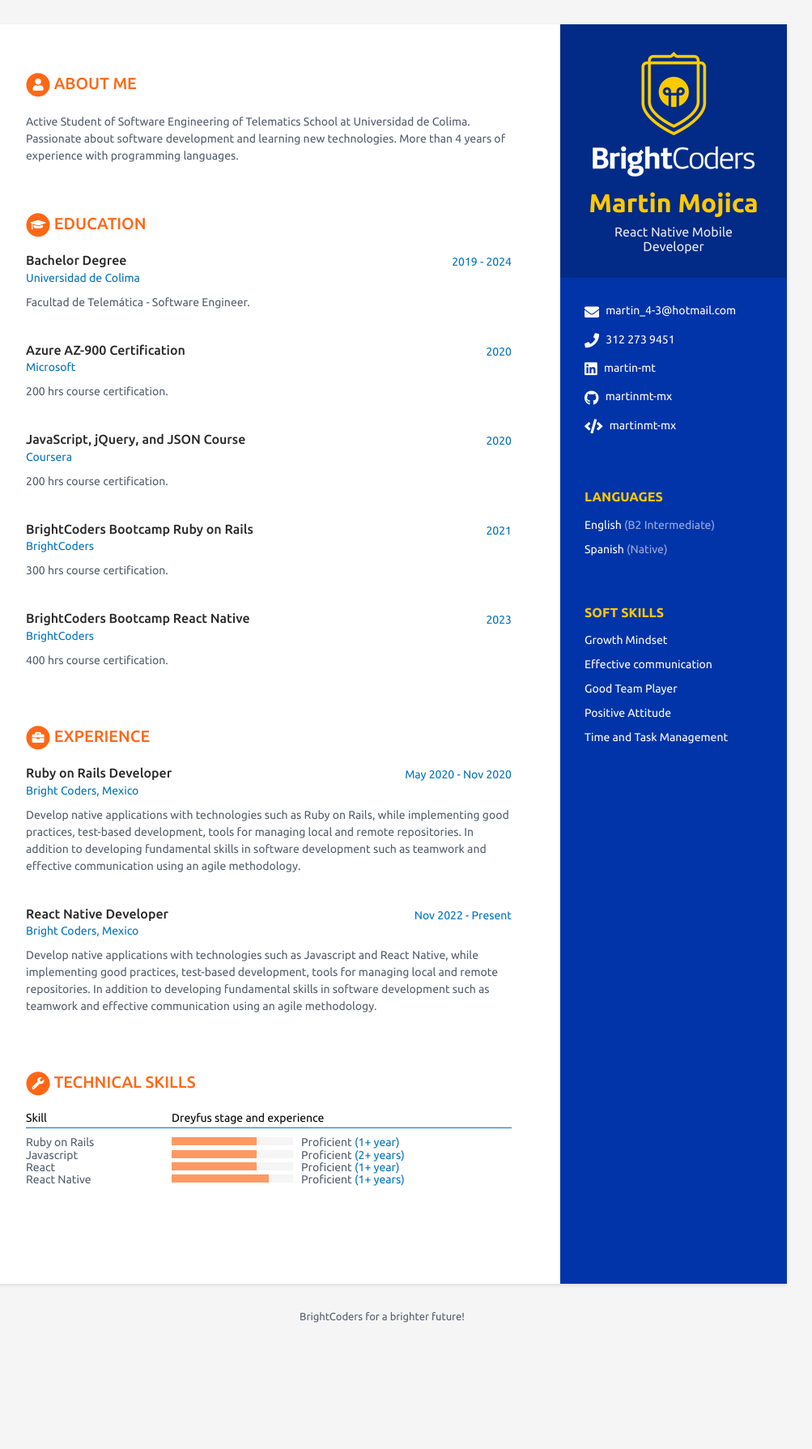
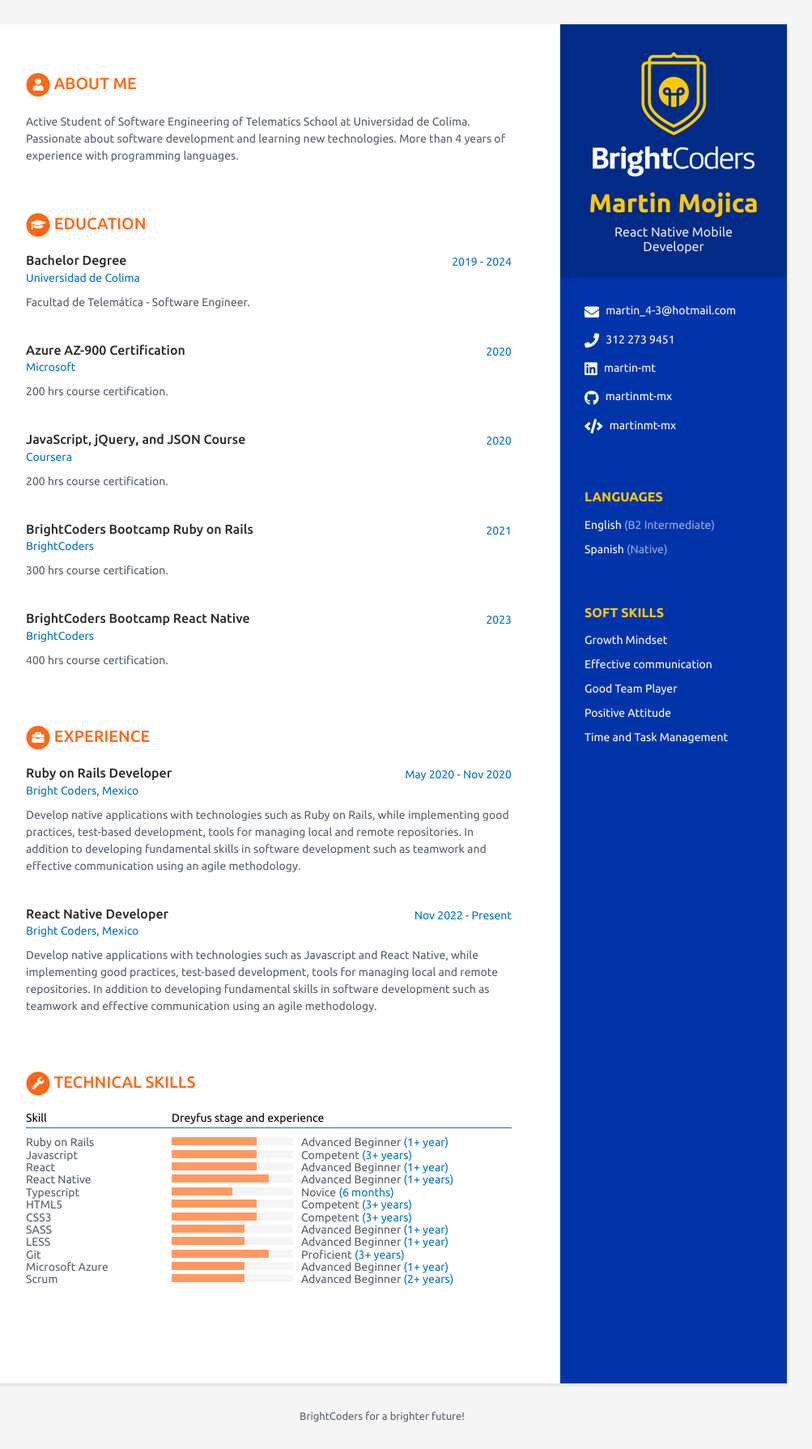
Before and after one commit to BrightCoders-Institute/scorecard-martinmt-mx, a Jekyll site: the page built from index.html, in a window 1280 px wide. Shown: the whole page at 81% size, without its empty margins (168-1171 px from the left). Built offline with Jekyll 4.4.1, drawn with Linux system fonts in a browser that asks for light colours; before the commit the page ends 1666 px from its top, so only the background shows below that.

Commit message:
Some corrections to the data file

```diff
--- a/_data/data.yml
+++ b/_data/data.yml
@@ -121,23 +121,63 @@ skills:
   toolset:
     - name: Ruby on Rails
       level: 70%
-      level-name: Proficient
+      level-name: Advanced Beginner
       time: 1+ year
 
     - name: Javascript
       level: 70%
-      level-name: Proficient
-      time: 2+ years
+      level-name: Competent
+      time: 3+ years
 
     - name: React
       level: 70%
-      level-name: Proficient
+      level-name: Advanced Beginner
       time: 1+ year
 
     - name: React Native
       level: 80%
+      level-name: Advanced Beginner
+      time: 1+ years
+
+    - name: Typescript
+      level: 50%
+      level-name: Novice
+      time: 6 months
+
+    - name: HTML5
+      level: 70%
+      level-name: Competent
+      time: 3+ years
+
+    - name: CSS3
+      level: 70%
+      level-name: Competent
+      time: 3+ years
+
+    - name: SASS
+      level: 60%
+      level-name: Advanced Beginner
+      time: 1+ year
+
+    - name: LESS
+      level: 60%
+      level-name: Advanced Beginner
+      time: 1+ year
+
+    - name: Git
+      level: 80%
       level-name: Proficient
-      time: 1+ years
+      time: 3+ years
+
+    - name: Microsoft Azure
+      level: 60%
+      level-name: Advanced Beginner
+      time: 1+ year
+
+    - name: Scrum
+      level: 60%
+      level-name: Advanced Beginner
+      time: 2+ years
 
 # NO MODIFICAR
 footer: >
```
